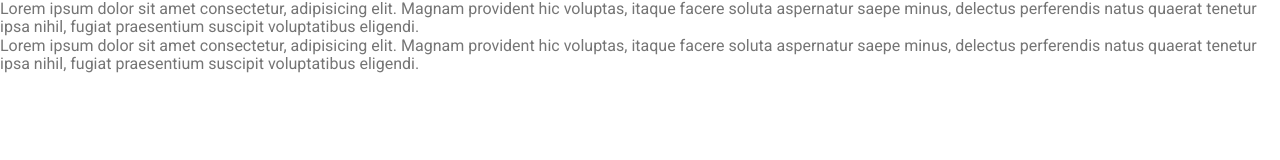
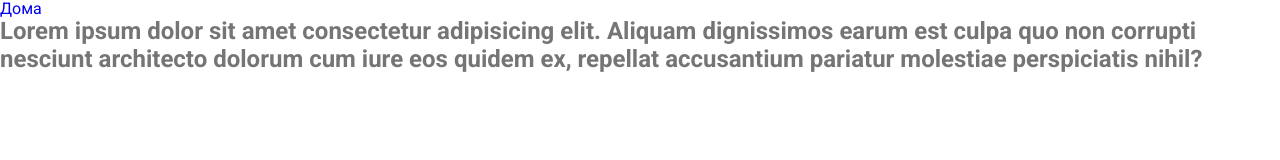
Before and after one commit to HryhoriiAndriiets1974/Turbo, a plain HTML site: page index.html in a window 1280 px wide. Drawn offline with nearby package versions, Linux system fonts and the light colour scheme.

Commit message:
Update index.html

```diff
--- a/index.html
+++ b/index.html
@@ -24,13 +24,18 @@
 
     </header>
     <main class="page-main"> <!-- Унікальна частина -->
-       <div class="box">
+      <a href="./index.html">Дома</a>
+       <!-- <div class="box">
         Lorem ipsum dolor sit amet consectetur, adipisicing elit. Magnam provident hic voluptas, itaque facere soluta aspernatur saepe minus, delectus perferendis natus quaerat tenetur ipsa nihil, fugiat praesentium suscipit voluptatibus eligendi.
       </div>
       <div class="box">
         Lorem ipsum dolor sit amet consectetur, adipisicing elit. Magnam provident hic voluptas, itaque facere soluta aspernatur saepe minus, delectus perferendis natus quaerat tenetur ipsa nihil, fugiat praesentium suscipit voluptatibus eligendi.
-      </div>
+      </div> -->
+        <section>
+          <h1>Lorem ipsum dolor sit amet consectetur adipisicing elit. Aliquam dignissimos earum est culpa quo non corrupti nesciunt architecto dolorum cum iure eos quidem ex, repellat accusantium pariatur molestiae perspiciatis nihil?
 
+          </h1>
+        </section>
     </main>
     <footer class="page-footer"> <!-- Підвал-->
 
```
